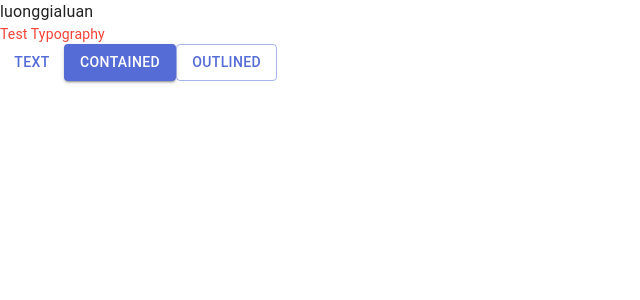
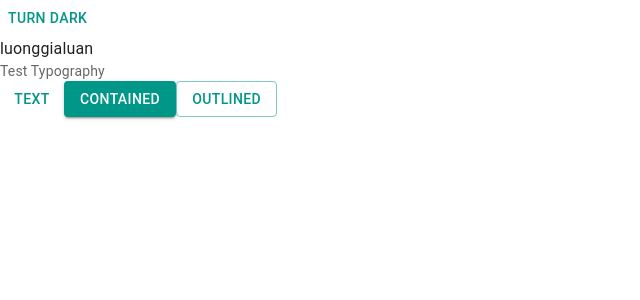
Before and after one commit to luonggialuan/trello-web, a React app: page / in a window 1280 px wide. Shown: the top 300 px of the page, without its empty margins (0-640 px from the left). Built offline with nearby package versions, Linux system fonts and the light colour scheme; the HTML template or start-up script is replaced by a standard one.

Commit message:
Add dark mode p1

```diff
--- a/src/App.jsx
+++ b/src/App.jsx
@@ -1,9 +1,24 @@
 import Button from '@mui/material/Button'
 import Typography from '@mui/material/Typography'
+import { useColorScheme } from '@mui/material/styles'
+
+function ModeToggle() {
+  const { mode, setMode } = useColorScheme()
+  return (
+    <Button
+      onClick={() => {
+        setMode(mode === 'light' ? 'dark' : 'light')
+      }}
+    >
+      {mode === 'light' ? 'Turn dark' : 'Turn light'}
+    </Button>
+  )
+}
 
 function App() {
   return (
     <>
+      <ModeToggle />
       <div>luonggialuan</div>
       <Typography variant="body2" color="text.secondary">
         Test Typography
--- a/src/main.jsx
+++ b/src/main.jsx
@@ -2,14 +2,14 @@
 import ReactDOM from 'react-dom/client'
 import App from './App.jsx'
 import CssBaseline from '@mui/material/CssBaseline'
-import { ThemeProvider } from '@mui/material/styles'
+import { Experimental_CssVarsProvider as CssVarsProvider } from '@mui/material/styles'
 import theme from './theme'
 
 ReactDOM.createRoot(document.getElementById('root')).render(
   <React.StrictMode>
-    <ThemeProvider theme={theme}>
+    <CssVarsProvider theme={theme}>
       <CssBaseline />
       <App />
-    </ThemeProvider>
+    </CssVarsProvider>
   </React.StrictMode>
 )
--- a/src/theme.js
+++ b/src/theme.js
@@ -1,23 +1,23 @@
-import { createTheme } from '@mui/material/styles'
-import { red } from '@mui/material/colors'
+import { experimental_extendTheme as extendTheme } from '@mui/material/styles'
+import { cyan, deepOrange, orange, teal } from '@mui/material/colors'
 
 // Create a theme instance.
-const theme = createTheme({
-  palette: {
-    mode: 'light',
-    primary: {
-      main: '#556cd6'
+const theme = extendTheme({
+  colorSchemes: {
+    light: {
+      palette: {
+        primary: teal,
+        secondary: deepOrange
+      }
     },
-    secondary: {
-      main: '#19857b'
-    },
-    error: {
-      main: red.A400
-    },
-    text: {
-      secondary: red[500]
+    dark: {
+      palette: {
+        primary: cyan,
+        secondary: orange
+      }
     }
   }
+  // ...other properties
 })
 
 export default theme
```
